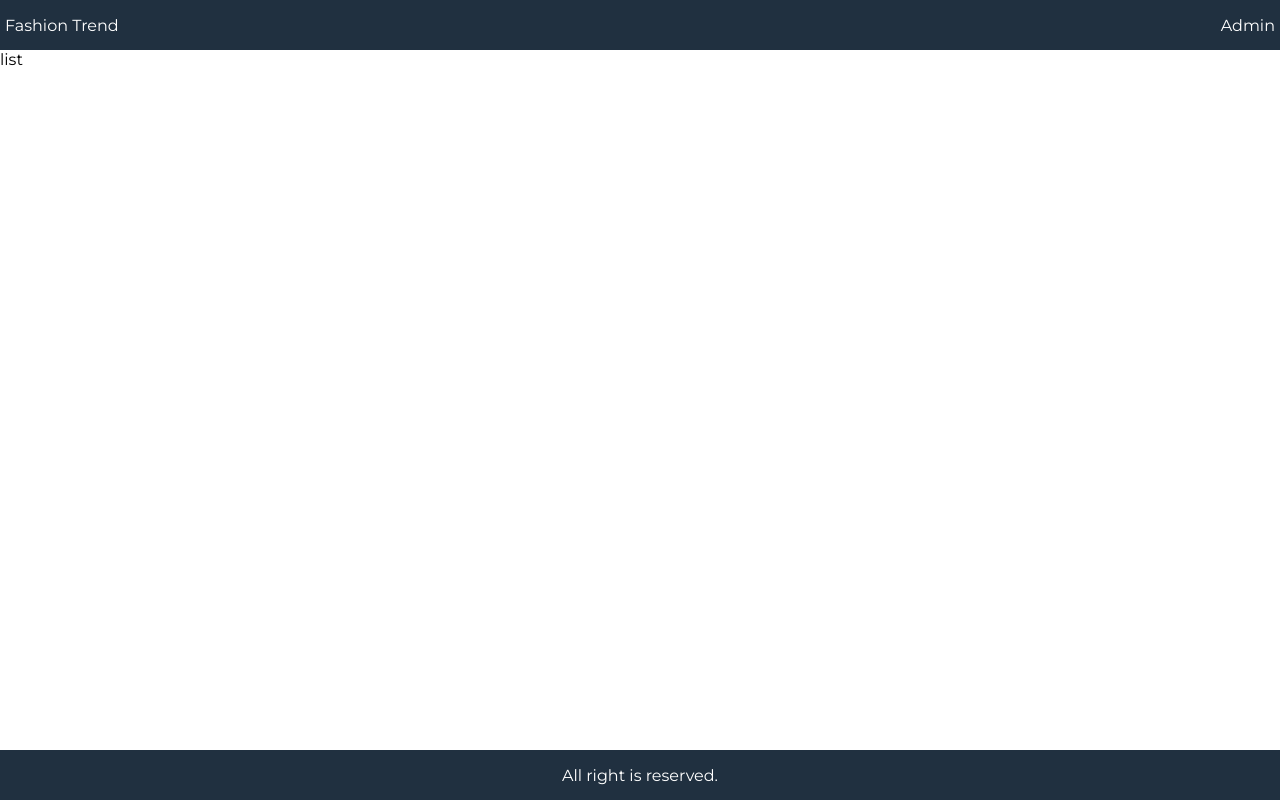
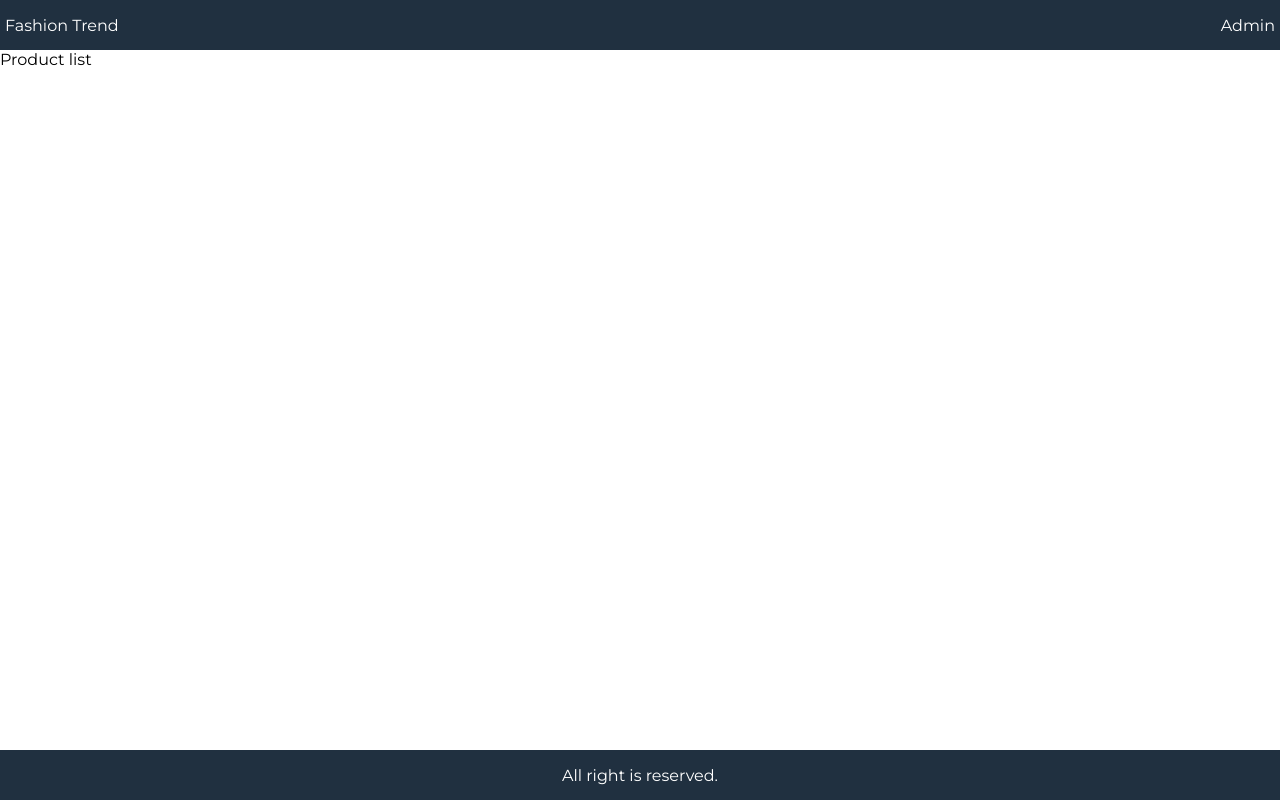
Before and after one commit to Svhrkumar/React, a React (Create React App) app: page / in a window 1280 px wide. Built offline with nearby package versions, Linux system fonts and the light colour scheme.

Commit message:
feature branch commit

```diff
--- a/src/App.js
+++ b/src/App.js
@@ -9,7 +9,7 @@ function App() {
 				<Link to='/admin'>Admin</Link>
 			</header>
 			<main>
-			list
+			Product list
 			</main>
       <footer>All right is reserved.</footer>
       </BrowserRouter>
```
